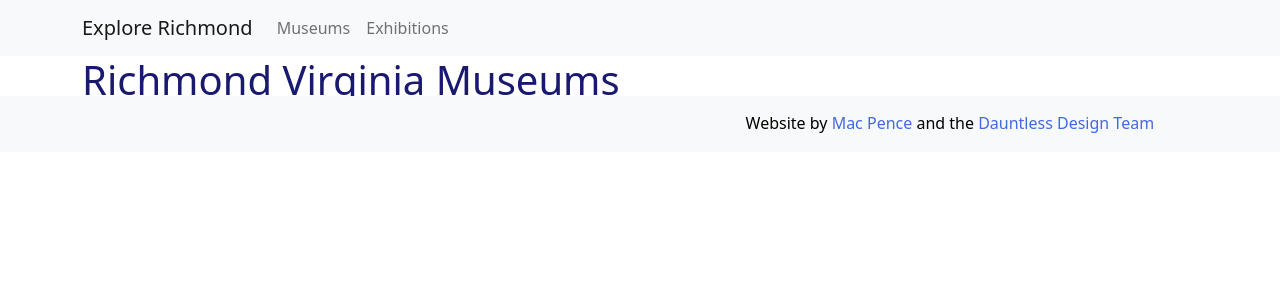
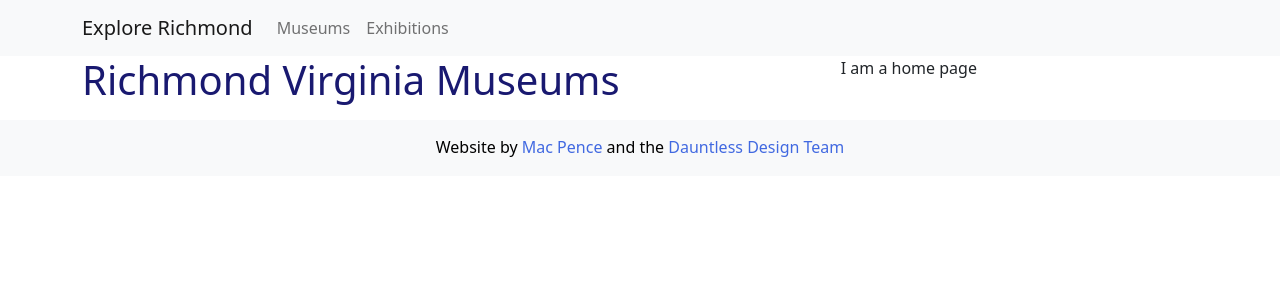
Before and after one commit to georgepence/CS361-Project, a React (Create React App) app in the folder mac-app/: page / in a window 1280 px wide. Shown: the top 300 px of the page. Built offline with nearby package versions, Linux system fonts and the light colour scheme.

Commit message:
Trying to get this deployed

```diff
--- a/mac-app/src/Routes/Home.js
+++ b/mac-app/src/Routes/Home.js
@@ -5,6 +5,7 @@ function Home() {
       <>
         <Container >
           <h1 id={"home-h1"}>Richmond Virginia Museums</h1>
+          <p>I am a home page</p>
         </Container>
       </>
   )
```
